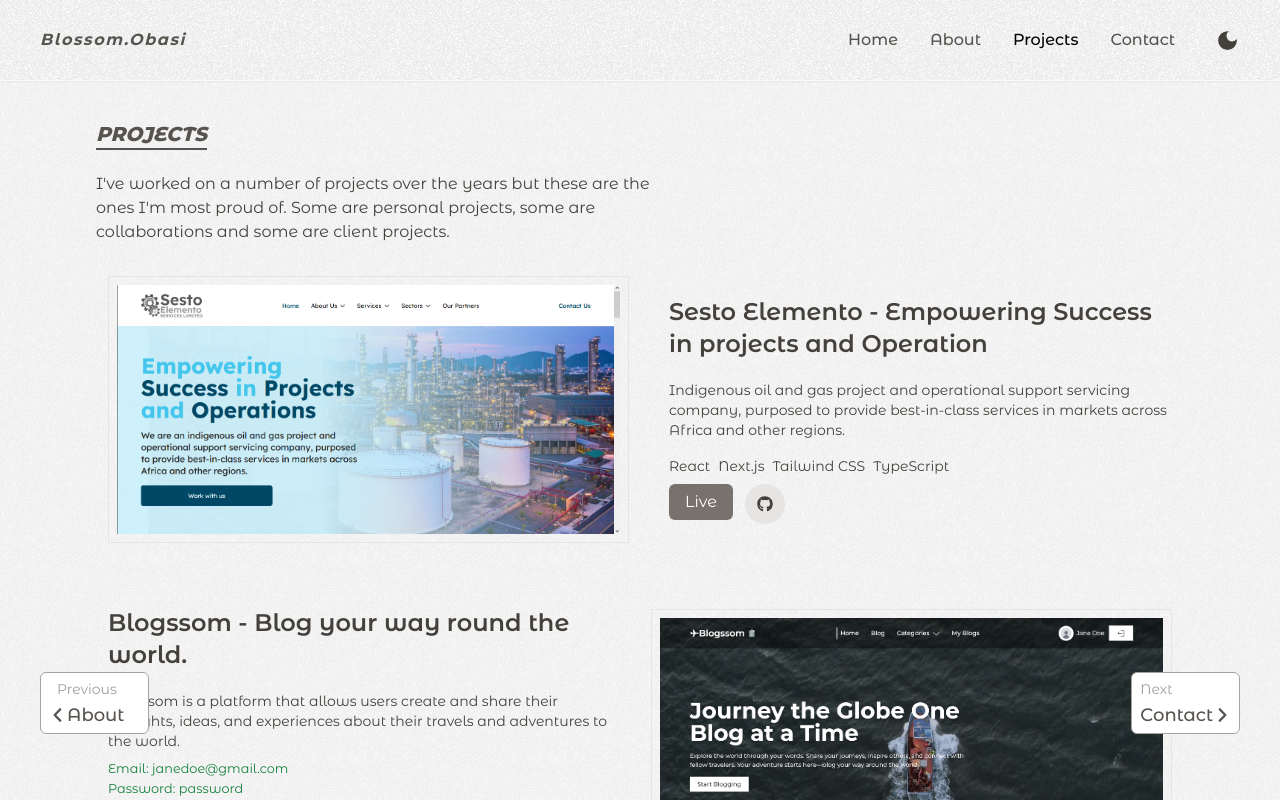
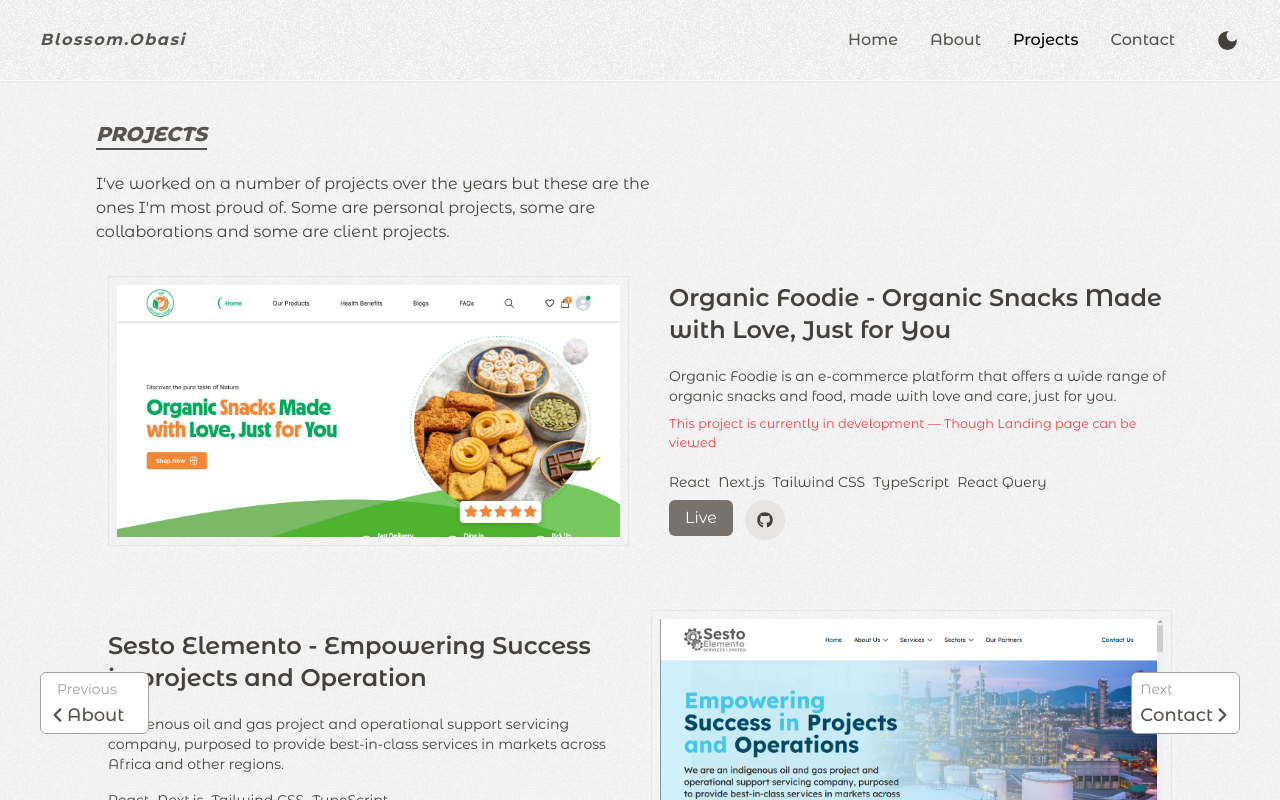
Before and after one commit to blossomobasi/blossoms-portfolio, a Next.js app: page /projects in a window 1280 px wide. Shown: the top 800 px of the page. Built offline with nearby package versions, Linux system fonts and the light colour scheme.

Commit message:
Update: Add new project

```diff
--- a/src/data/projects.ts
+++ b/src/data/projects.ts
@@ -23,6 +23,17 @@ function createProject(props: IProjects): IProjects {
 }
 
 export const projects: IProjects[] = [
+    createProject({
+        href: "https://organic-foodie-ecommerce.vercel.app/",
+        src: "/images/organic-foodie.png",
+        alt: "Organic Foodie Project",
+        title: "Organic Foodie - Organic Snacks Made with Love, Just for You",
+        content:
+            "Organic Foodie is an e-commerce platform that offers a wide range of organic snacks and food, made with love and care, just for you.",
+        development: true,
+        stacks: ["React", "Next.js", "Tailwind CSS", "TypeScript", "React Query"],
+        githubLink: "https://github.com/blossomobasi/organic_foodie_ecommerce",
+    }),
     createProject({
         href: "https://sesto-elemento.vercel.app/",
         src: "/images/sesto_elemento.png",
```
Also changed, not shown: public/images/organic-foodie.png (added).
